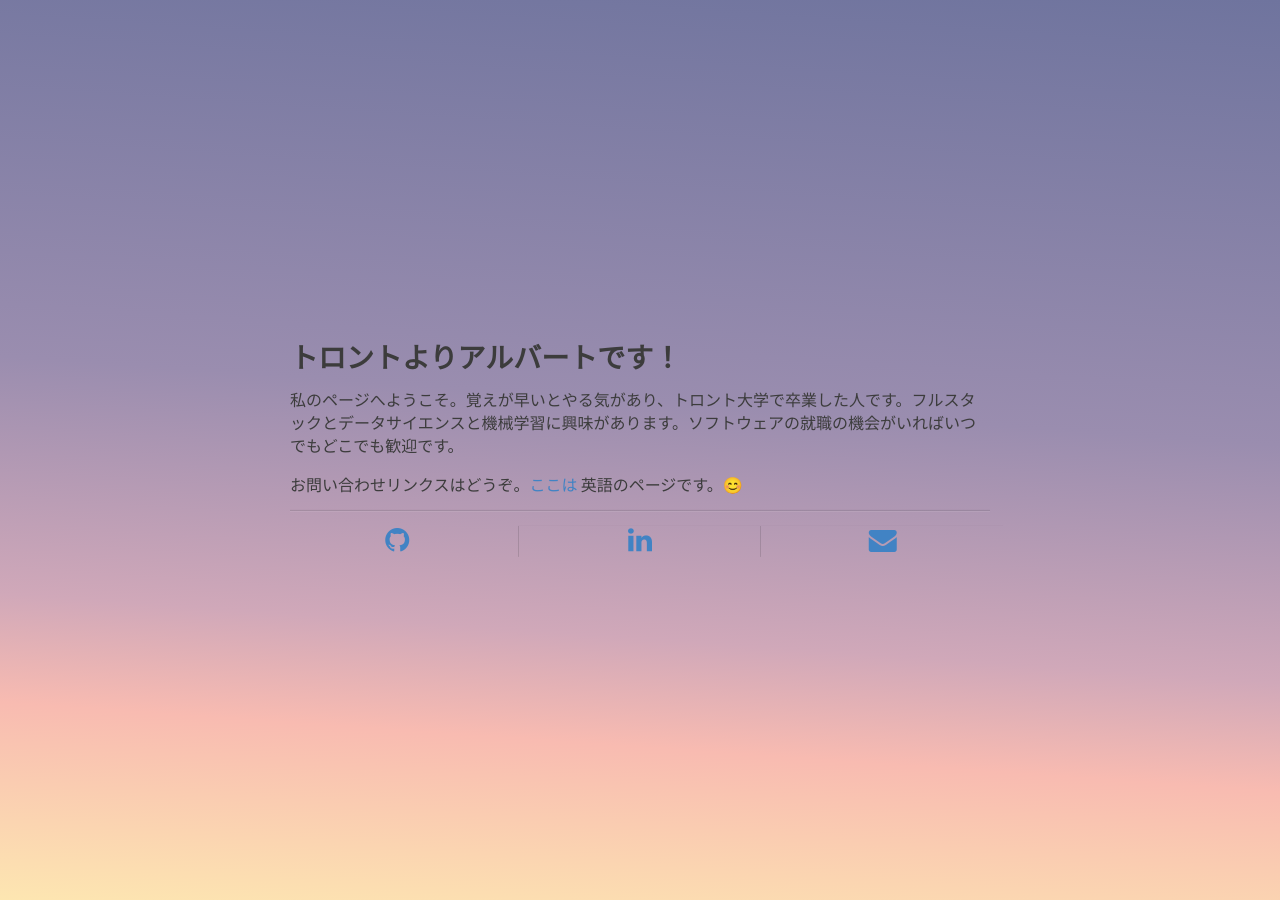
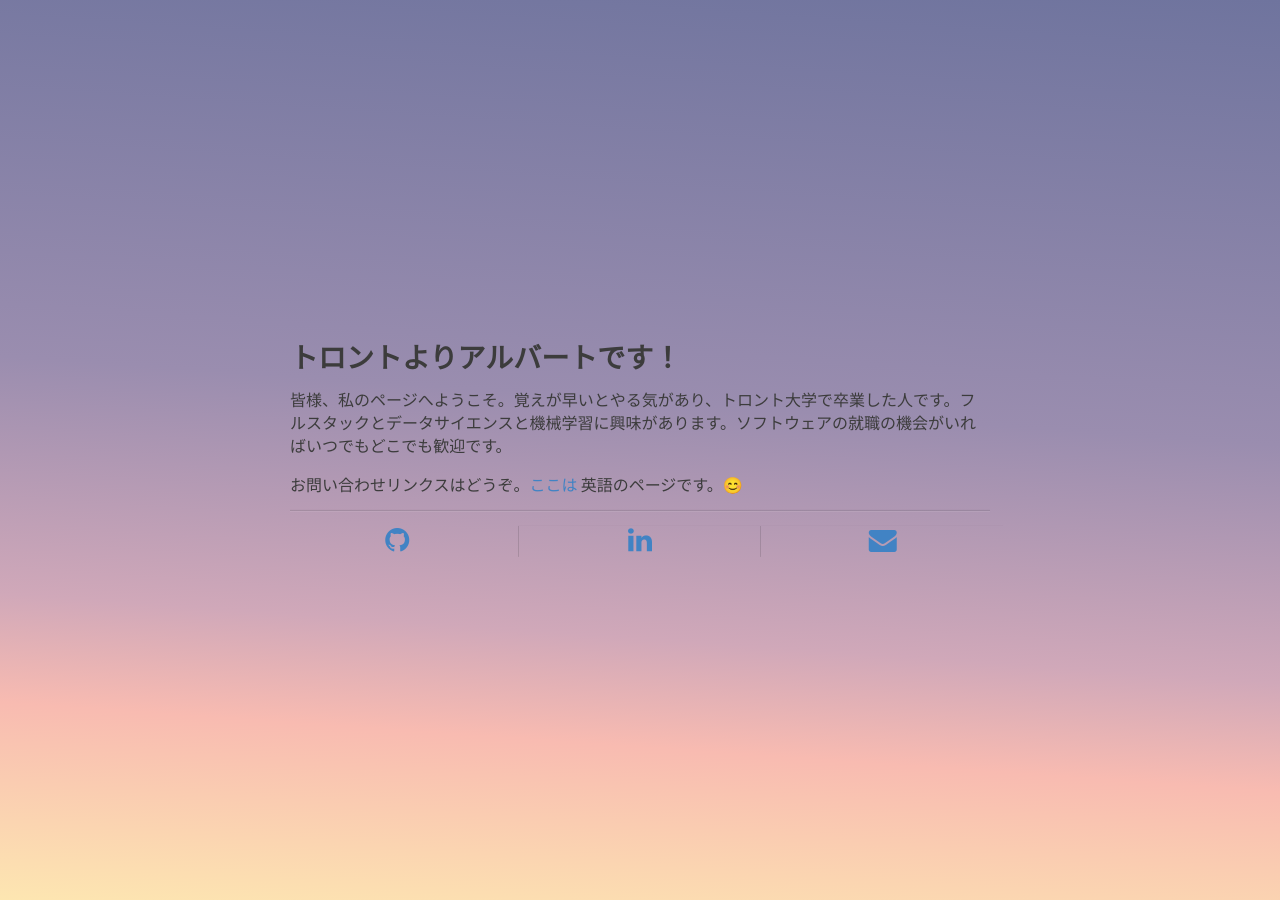
Before and after one commit to aulb/aulb.github.io.old, a Jekyll site: the page built from ja.md, in a window 1280 px wide. Built offline with Jekyll 4.4.1, drawn with Linux system fonts in a browser that asks for light colours.

Commit message:
Cheat commit

```diff
--- a/ja.md
+++ b/ja.md
@@ -2,6 +2,6 @@
 layout: default
 ---
 <h1 class="ui header">トロントよりアルバートです！</h1>
-<p>私のページへようこそ。覚えが早いとやる気があり、トロント大学で卒業した人です。フルスタックとデータサイエンスと機械学習に興味があります。ソフトウェアの就職の機会がいればいつでもどこでも歓迎です。</p>
+<p>皆様、私のページへようこそ。覚えが早いとやる気があり、トロント大学で卒業した人です。フルスタックとデータサイエンスと機械学習に興味があります。ソフトウェアの就職の機会がいればいつでもどこでも歓迎です。</p>
 
 <p>お問い合わせリンクスはどうぞ。<a href="/">ここは</a> 英語のページです。😊</p>
```
